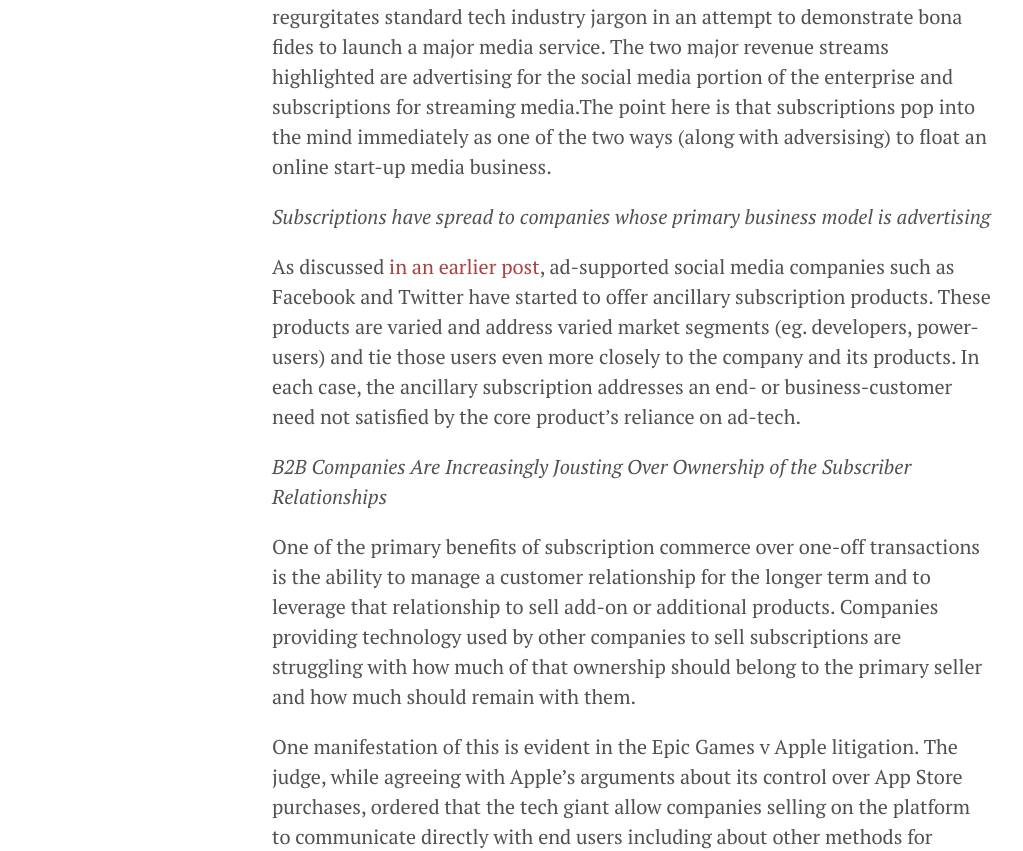
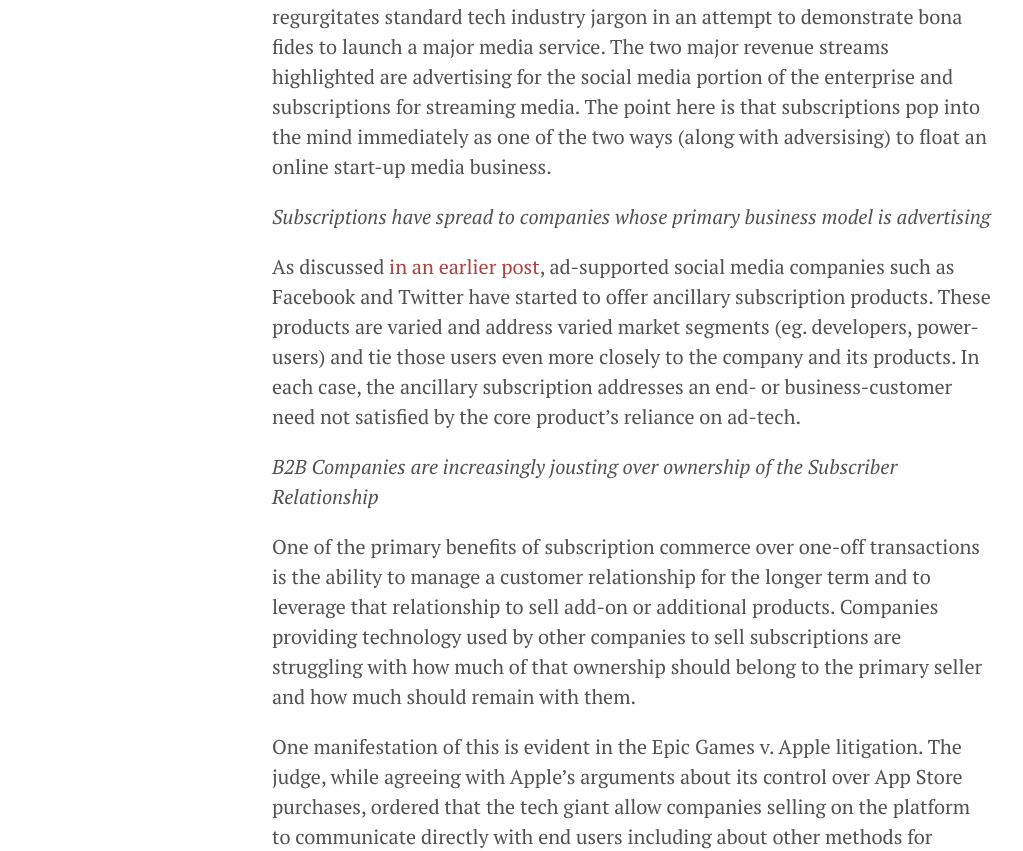
Before and after one commit to scribal-io/scribal-io.github.io, a Jekyll site: the page built from _posts/2021-12-23-yearinsubscriptions.md, in a window 1280 px wide and 1400 px high, scrolled down 363 px. Shown: the part 287-1138 px from the top of the window, without its empty margins (8-1031 px from the left). Built offline with Jekyll 4.4.1, drawn with Linux system fonts in a browser that asks for light colours; nearby versions of some CDN libraries; some of the changed text lies outside the part shown.

Commit message:
New post re Internet Idealism and copy edits to previous

```diff
--- a/_posts/2021-12-23-yearinsubscriptions.md
+++ b/_posts/2021-12-23-yearinsubscriptions.md
@@ -11,22 +11,22 @@
 
 *Subscriptions have become more ubiquitious than ever*
 
-To demonstrate that subscriptions are everywhere as one of the primary business models of the digital era, one has to look no further than [the investor presentation submitted to the SEC for Donald Trump's SPAC](https://www.sec.gov/Archives/edgar/data/1849635/000119312521348593/d242442dex992.htm). The slide deck regurgitates standard tech industry jargon in an attempt to demonstrate bona fides to launch a major media service. The two major revenue streams highlighted are advertising for the social media portion of the enterprise and subscriptions for streaming media.The point here is that subscriptions pop into the mind immediately as one of the two ways (along with adversising) to float an online start-up media business.
+To demonstrate that subscriptions are everywhere as one of the primary business models of the digital era, one has to look no further than [the investor presentation submitted to the SEC for Donald Trump's SPAC](https://www.sec.gov/Archives/edgar/data/1849635/000119312521348593/d242442dex992.htm). The slide deck regurgitates standard tech industry jargon in an attempt to demonstrate bona fides to launch a major media service. The two major revenue streams highlighted are advertising for the social media portion of the enterprise and subscriptions for streaming media. The point here is that subscriptions pop into the mind immediately as one of the two ways (along with adversising) to float an online start-up media business.
 
 *Subscriptions have spread to companies whose primary business model is advertising*
 
 As discussed [in an earlier post](({{ site.baseurl }}{% post_url 2021-11-30-ancillary_subscriptions %})), ad-supported social media companies such as Facebook and Twitter have started to offer ancillary subscription products. These products are varied and address varied market segments (eg. developers, power-users) and tie those users even more closely to the company and its products. In each case, the ancillary subscription addresses an end- or business-customer need not satisfied by the core product's reliance on ad-tech.
 
-*B2B Companies Are Increasingly Jousting Over Ownership of the Subscriber Relationships*
+*B2B Companies are increasingly jousting over ownership of the Subscriber Relationship*
 
 One of the primary benefits of subscription commerce over one-off transactions is the ability to manage a customer relationship for the longer term and to leverage that relationship to sell add-on or additional products. Companies providing technology used by other companies to sell subscriptions are struggling with how much of that ownership should belong to the primary seller and how much should remain with them.
 
-One manifestation of this is evident in the Epic Games v Apple litigation. The judge, while agreeing with Apple's arguments about its control over App Store purchases, ordered that the tech giant allow companies selling on the platform to communicate directly with end users including about other methods for purchasing subscriptions. Apple's motion for a stay of this provision was [initially rebuffed, but then sustained by an appeals court](https://www.theverge.com/2021/12/8/22814147/epic-apple-app-store-injunction-paused). Litigation is ongoing.
+One manifestation of this is evident in the Epic Games v. Apple litigation. The judge, while agreeing with Apple's arguments about its control over App Store purchases, ordered that the tech giant allow companies selling on the platform to communicate directly with end users including about other methods for purchasing subscriptions. Apple's motion for a stay of this provision was [initially rebuffed, but then sustained by an appeals court](https://www.theverge.com/2021/12/8/22814147/epic-apple-app-store-injunction-paused). Litigation is ongoing.
 
 Other platform and tools providers took a different approach, allowing their business customers to build and monetize customer relationships. One example of this is [Facebook Subscriptions](https://www.facebook.com/creators/earn-money-with-subscriptions) (originally called Fan Subscriptions) which allows "influencers" to sell access to premium content; another one is [Discord which is currently rolling out "premium memberships,"](https://techcrunch.com/2021/12/07/discord-premium-memberships/) a way for communities to create a paid subscription tier with paywall-protected content.
 
 *Paid Newsletters and the Democratization of Subscriptions in "Print" Media*
 
-In the world of journalism, the enablement of paid email newsletters catalyzed by Substack has started a revolution. Substack (and other tools like it) empower entrepreneurial journalists to create subscription businesses than in a few notable cases are quite lucrative. The subscriptions these tools support are technically basic, but [Substack helps those on its platform with almost all aspects of running a small media business including financial, legal and editorial](https://substack.com/going-paid-guide). Most importantly it shares subscription revenues with the newsletter operators (who keep 90 percent).
+In the world of journalism, the enablement of paid email newsletters catalyzed by Substack has started a revolution. Substack (and other tools like it) empower entrepreneurial journalists to create subscription businesses that in a few notable cases are quite lucrative. The subscriptions these tools support are technically basic, but [Substack helps those on its platform with almost all aspects of running a small media business including financial, legal and editorial](https://substack.com/going-paid-guide). Most importantly it shares subscription revenues with the newsletter operators (who keep 90 percent).
 
 This trend is important not because the subscription newsletter model is applicable to all businesses, but because we believe that it will encourage entrepreneurs in other industry verticals to create platforms and solutions which will provide similar comprehensive support for subscription commerce. This emerging area is one we will follow with great interest in 2022.
```
Also changed, not shown: _posts/2022-01-06-whatInformationwants.md (added, +22 -0 lines).
